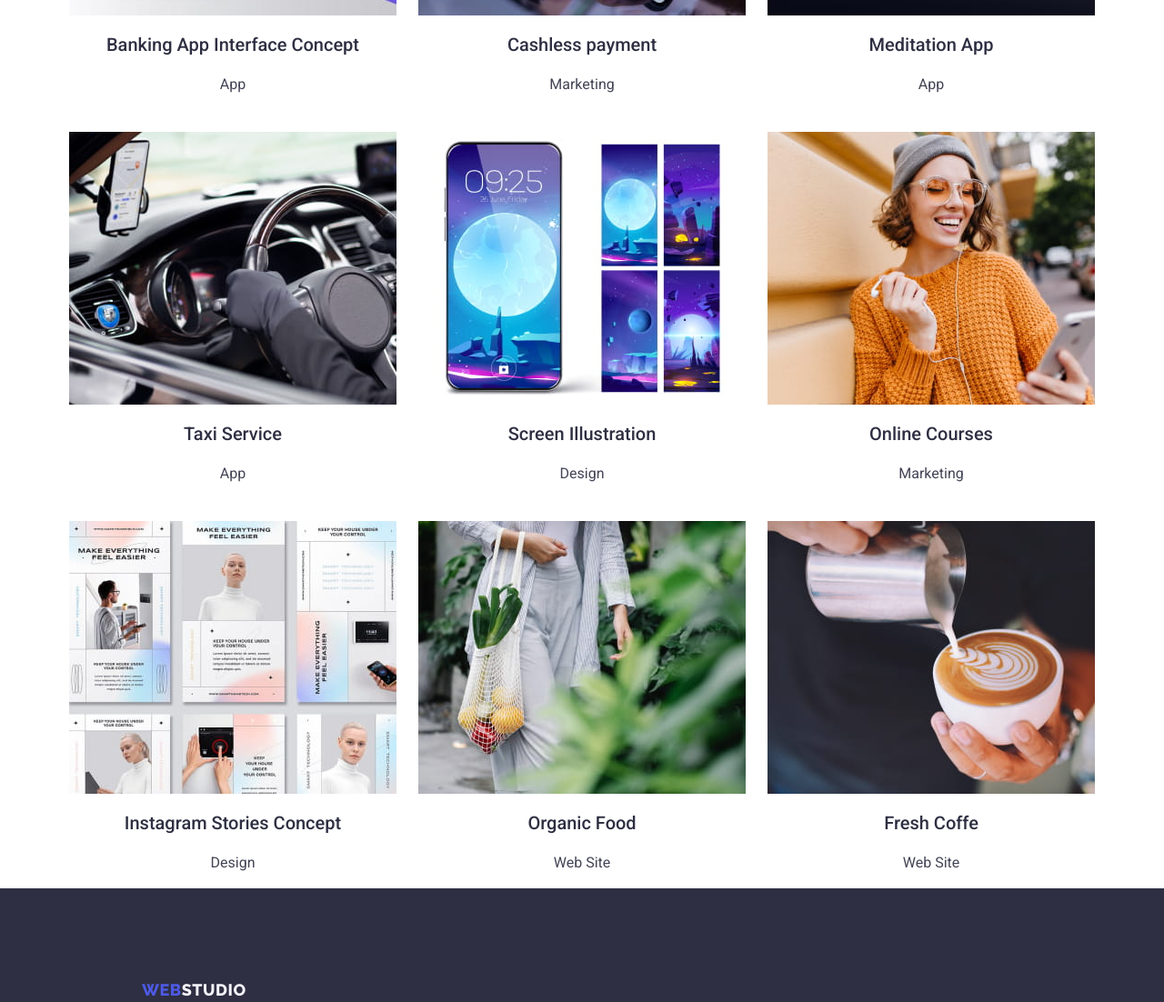
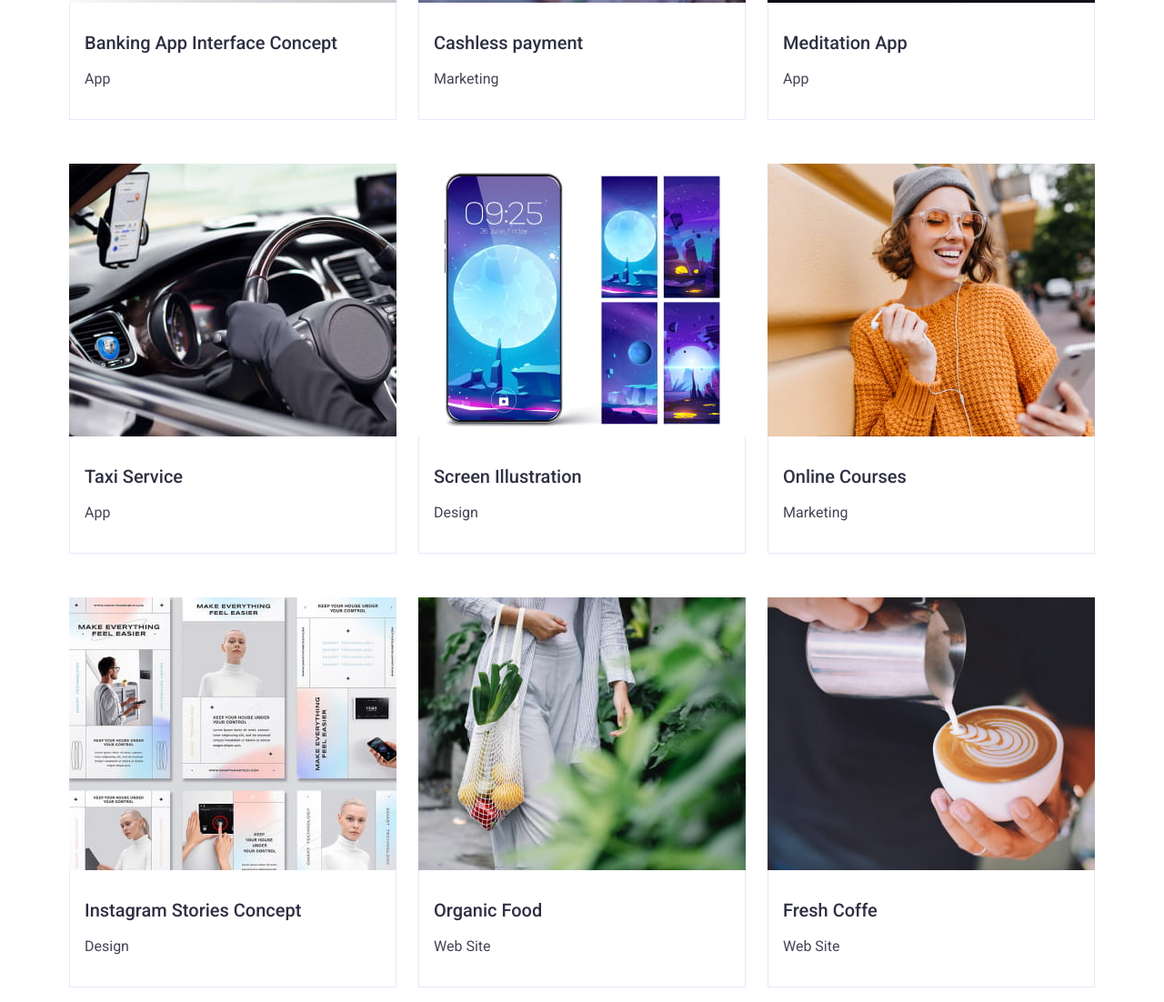
Before and after one commit to Michael-Zhinchyn/goit-markup-hw-03, a plain HTML site: page portfolio.html in a window 1280 px wide. Shown: the part 588-1690 px from the top of the page at 91% size. Drawn offline with nearby package versions, Linux system fonts and the light colour scheme.

Commit message:
update css html

```diff
--- a/css/styles.css
+++ b/css/styles.css
@@ -8,10 +8,14 @@
     --btn-border: #E7E9FC;
     --WHITE: #FFFFFF;
     --btn-back: #F4F4FD;
-    --basic-margin: 24px
+    --basic-margin: 24px;
   }
 
-  img {display: block;}
+  img {
+    display: block;
+    max-width: 100%;
+    height: auto;
+    }
 
   body {
     font-family: "Roboto";
@@ -19,9 +23,12 @@
     font-size: 400;
     background-color: #FFFFFF;
     color: var(--body-text);
-
   }
 
+  h3,
+  p {
+      margin: 0;
+  }
     .container {
     width: 1158px;
     padding: 0 15px;
@@ -127,7 +134,9 @@
 gap: var(--basic-margin);
 justify-content: center;
 padding-top: 96px;
+padding-left: 0px;
 padding-bottom: 72px;
+margin-bottom: 0px;
 }
 
 
@@ -261,15 +270,14 @@ background-color: var(--WHITE);
 }
 
 .filter-btn{
-    font-family: inherit;
-    width: 116px;
-    height: 48px;
+    display: flex;
+    padding: 12px 24px;
+    align-items: center;
+    text-align: center;
     background: var(--btn-back);
-
     border: 1px solid
     var(--btn-border);
     border-radius: 4px;
-
     font-weight: 500;
     font-size: 16px;
     line-height: 1.5;
@@ -291,7 +299,28 @@ background-color: var(--WHITE);
     margin: 0;
     display: flex;
     flex-wrap: wrap;
-    gap: var(--basic-margin);
+    margin-top: calc(-2 * var(--basic-margin));
+    margin-left: calc(-1 * var(--basic-margin));
+    padding-bottom: 120px;
+}
+
+.card-set > .card-item {
+    flex-basis: calc(100% / 3 - 24px);
+    margin-top: calc(2 * var(--basic-margin));
+    margin-left: var(--basic-margin);
+
+
+}
+
+h3, p {margin: 0;}
+
+.card-content {
+padding-top: 32px;
+padding-bottom: 32px;
+
+border-left: 1px solid var(--btn-border);
+border-right: 1px solid var(--btn-border);
+border-bottom: 1px solid var(--btn-border);;
 }
 /*-------------Hero------------*/
 
@@ -301,6 +330,17 @@ background-color: var(--WHITE);
     line-height: 1.2;
     color: var(--site-primary);
     text-align: center;
+    margin-bottom: 8px;
+}
+
+.team {
+    padding-top: 32px;
+    padding-bottom: 32px;
+}
+.card-heading {
+    text-align: left;
+    padding-left: 16px;
+    padding-bottom: 8px;
 }
 
 .hero-item-content {
@@ -308,6 +348,13 @@ background-color: var(--WHITE);
     line-height: 1.5;
     color: var(--body-text);
     text-align: center;
+
+}
+
+.card-item-content {
+    text-align: left;
+    padding-left: 16px;
+
 }
 
 .footer-content {
--- a/portfolio.html
+++ b/portfolio.html
@@ -84,113 +84,135 @@
 
       <div class="container container-cards">
         <ul class="card-set list">
-          <li class="hero-item">
+          <li class="hero-item card-item">
             <a class="list-link" href=""
               ><img
                 src="./images/banking-app.jpg"
                 alt="banking-app_photo"
                 width="360"
               />
-              <h3 class="hero-item-heading">Banking App Interface Concept</h3>
-              <p class="hero-item-content">App</p>
+              <div class="card-content">
+                <h3 class="hero-item-heading card-heading">
+                  Banking App Interface Concept
+                </h3>
+                <p class="hero-item-content card-item-content">App</p>
+              </div>
             </a>
           </li>
 
-          <li class="hero-item">
+          <li class="hero-item card-item">
             <a class="list-link" href=""
               ><img
                 src="./images/cashless-payment.jpg"
                 alt="cashless-payment-photo"
                 width="360"
               />
-              <h3 class="hero-item-heading">Cashless payment</h3>
-              <p class="hero-item-content">Marketing</p></a
-            >
+              <div class="card-content">
+                <h3 class="hero-item-heading card-heading">Cashless payment</h3>
+                <p class="hero-item-content card-item-content">Marketing</p>
+              </div>
+            </a>
           </li>
 
-          <li class="hero-item">
+          <li class="hero-item card-item">
             <a class="list-link" href=""
               ><img
                 src="./images/meditation-app.jpg"
                 alt="meditation-app-photo"
                 width="360"
               />
-              <h3 class="hero-item-heading">Meditation App</h3>
-              <p class="hero-item-content">App</p></a
-            >
+              <div class="card-content">
+                <h3 class="hero-item-heading card-heading">Meditation App</h3>
+                <p class="hero-item-content card-item-content">App</p>
+              </div>
+            </a>
           </li>
 
-          <li class="hero-item">
+          <li class="hero-item card-item">
             <a class="list-link" href=""
               ><img
                 src="./images/taxi-service.jpg"
                 alt="taxi-service-photo"
                 width="360"
               />
-              <h3 class="hero-item-heading">Taxi Service</h3>
-              <p class="hero-item-content">App</p></a
-            >
+              <div class="card-content">
+                <h3 class="hero-item-heading card-heading">Taxi Service</h3>
+                <p class="hero-item-content card-item-content">App</p>
+              </div>
+            </a>
           </li>
 
-          <li class="hero-item">
+          <li class="hero-item card-item">
             <a class="list-link" href=""
               ><img
                 src="./images/screen-illustratiom.jpg"
                 alt="screen-illustratiom-photo"
                 width="360"
               />
-              <h3 class="hero-item-heading cards heading">
-                Screen Illustration
-              </h3>
-              <p class="hero-item-content cards-text">Design</p></a
-            >
+              <div class="card-content">
+                <h3 class="hero-item-heading card-heading">
+                  Screen Illustration
+                </h3>
+                <p class="hero-item-content card-item-content">Design</p>
+              </div>
+            </a>
           </li>
 
-          <li class="hero-item">
+          <li class="hero-item card-item">
             <a class="list-link" href="">
               <img
                 src="./images/online-courses.jpg"
                 alt="online-courses-photo"
                 width="360"
               />
-              <h3 class="hero-item-heading">Online Courses</h3>
-              <p class="hero-item-content">Marketing</p>
+              <div class="card-content">
+                <h3 class="hero-item-heading card-heading">Online Courses</h3>
+                <p class="hero-item-content card-item-content">Marketing</p>
+              </div>
             </a>
           </li>
 
-          <li class="hero-item">
+          <li class="hero-item card-item">
             <a class="list-link" href=""
               ><img
                 src="./images/instagram-stories-concept.jpg"
                 alt="instagram-stories-concept-photo"
                 width="360"
               />
-              <h3 class="hero-item-heading">Instagram Stories Concept</h3>
-              <p class="hero-item-content">Design</p></a
-            >
+              <div class="card-content">
+                <h3 class="hero-item-heading card-heading">
+                  Instagram Stories Concept
+                </h3>
+                <p class="hero-item-content card-item-content">Design</p>
+              </div>
+            </a>
           </li>
 
-          <li class="hero-item">
+          <li class="hero-item card-item">
             <a class="list-link" href=""
               ><img
                 src="./images/organic-food.jpg"
                 alt="organic-food-photo"
                 width="360"
               />
-              <h3 class="hero-item-heading">Organic Food</h3>
-              <p class="hero-item-content">Web Site</p>
+              <div class="card-content">
+                <h3 class="hero-item-heading card-heading">Organic Food</h3>
+                <p class="hero-item-content card-item-content">Web Site</p>
+              </div>
             </a>
           </li>
 
-          <li class="hero-item">
+          <li class="hero-item card-item">
             <a class="list-link" href="">
               <img
                 src="./images/fresh-coffe.jpg"
                 alt="fresh-coffe"
                 width="360"
               />
-              <h3 class="hero-item-heading">Fresh Coffe</h3>
-              <p class="hero-item-content">Web Site</p>
+              <div class="card-content">
+                <h3 class="hero-item-heading card-heading">Fresh Coffe</h3>
+                <p class="hero-item-content card-item-content">Web Site</p>
+              </div>
             </a>
           </li>
         </ul>
```
Also changed, not shown: index.html (+8 -0 lines).
